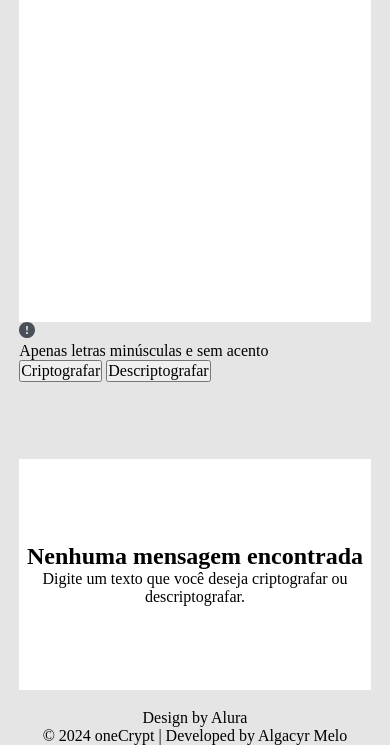
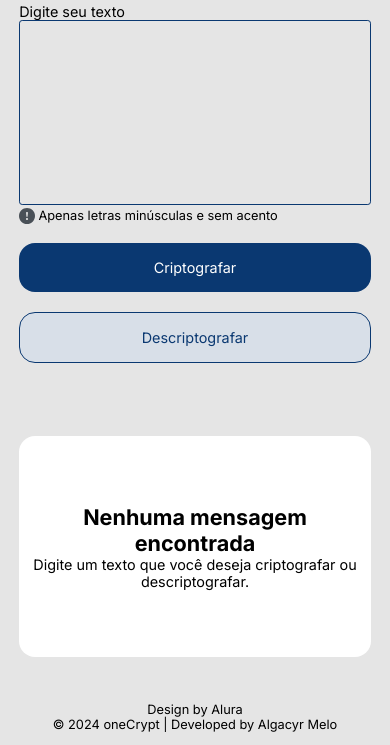
Before and after one commit to algacyr-melo/oneCrypt, a plain HTML site: page index.html in a window 390 px wide. Shown: the part 99-844 px from the top of the page. Drawn offline with Linux system fonts and the light colour scheme.

Commit message:
style: finish visual and responsiveness details

```diff
--- a/index.html
+++ b/index.html
@@ -4,6 +4,11 @@
 	<meta charset="UTF-8">
 	<meta name="viewport" content="width=device-width, initial-scale=1.0">
 	<title>OneCrypt</title>
+
+	<!-- font -->
+	<link rel="preconnect" href="https://fonts.googleapis.com">
+	<link rel="preconnect" href="https://fonts.gstatic.com" crossorigin>
+	<link href="https://fonts.googleapis.com/css2?family=Inter:wght@100..900&display=swap" rel="stylesheet">
 
 	<link rel="stylesheet" href="styles/reset.css">
 	<link rel="stylesheet" href="styles/style.css">
--- a/styles/reset.css
+++ b/styles/reset.css
@@ -4,16 +4,15 @@
 	padding: 0;
 }
 
+textarea,
+button {
+	border: none;
+
+	font-family: inherit;
+	font-size: 100%;
+}
+
 textarea {
 	resize: none;
 	overflow: auto;
-	border: none;
 }
-
-button,
-input,
-select,
-textarea {
-  font-family: inherit;
-  font-size: 100%;
-}
--- a/styles/style.css
+++ b/styles/style.css
@@ -4,6 +4,15 @@ body {
 
 	display: flex;
 	flex-direction: column;
+
+	font-family: 'Inter', sans-serif;
+	font-weight: 400;
+	font-size: 16px;
+	font-size: 1rem;
+}
+
+h1 {
+	font-weight: 700;
 }
 
 .page-wrapper {
@@ -27,6 +36,10 @@ body {
 
 	display: flex;
 	flex-direction: column;
+}
+
+.input-container__logo-wrapper {
+	padding: 1rem 0;
 }
 
 .main-ui__wrapper {
@@ -55,6 +68,51 @@ body {
 
 .main-ui__form textarea {
 	flex: 1 1 100%;
+
+	background-color: #E5E5E5;
+	border: 1px solid #0A3871;
+	border-radius: 0.2rem;
+
+	margin-bottom: 0.2rem;
+}
+
+.main-ui__form textarea:focus {
+	outline: 1px solid #0A3871;
+}
+
+.main-ui__hint {
+	display: flex;
+	gap: 0.2rem;
+
+	font-size: 0.8rem;
+}
+
+.main-ui__buttons {
+	display: flex;
+	justify-content: space-between;
+}
+
+.main-ui__buttons button {
+	flex: 0 1 45%;
+
+	padding: 1rem 0;
+	margin-top: 1.2rem;
+	border-radius: 1rem;
+}
+
+.main-ui__buttons button:hover {
+	cursor: pointer;
+}
+
+.main-ui__buttons button:first-child {
+	background-color: #0A3871;
+	color: #FFF;
+}
+
+.main-ui__buttons button:last-child {
+	background-color: #D8DFE8;
+	color: #0A3871;
+	border: 1px solid #0A3871;
 }
 
 .output-container {
@@ -62,20 +120,17 @@ body {
 
 	display: flex;
 	flex-direction: column;
-	justify-content: center;
+	justify-content: flex-start;
 
 	background-color: #FFF;
+	border-radius: 1rem;
+	padding: 0.8rem;
 
-	position: relative;
 	overflow: auto;
 }
 
 .output-container__output {
-	position: absolute;
-	top: 0;
-	left: 0;
-
-	word-break: break-all;
+	word-break: break-word;
 }
 
 .output-container__overlay {
@@ -84,7 +139,6 @@ body {
 	display: flex;
 	flex-direction: column;
 	justify-content: center;
-	align-items: center;
 
 	text-align: center;
 }
@@ -98,6 +152,9 @@ footer {
 	display: flex;
 	flex-direction: column;
 	align-items: center;
+
+	margin: 1.6rem 0 0.8rem 0;
+	font-size: 0.8rem;
 }
 
 @media (max-width: 900px) {
@@ -119,3 +176,13 @@ footer {
 		flex: 0 1 80%;
 	}
 }
+
+@media (max-width: 767px) {
+	body {
+		font-size: 0.9rem;
+	}
+
+	.main-ui__buttons {
+		flex-direction: column;
+	}
+}
```
